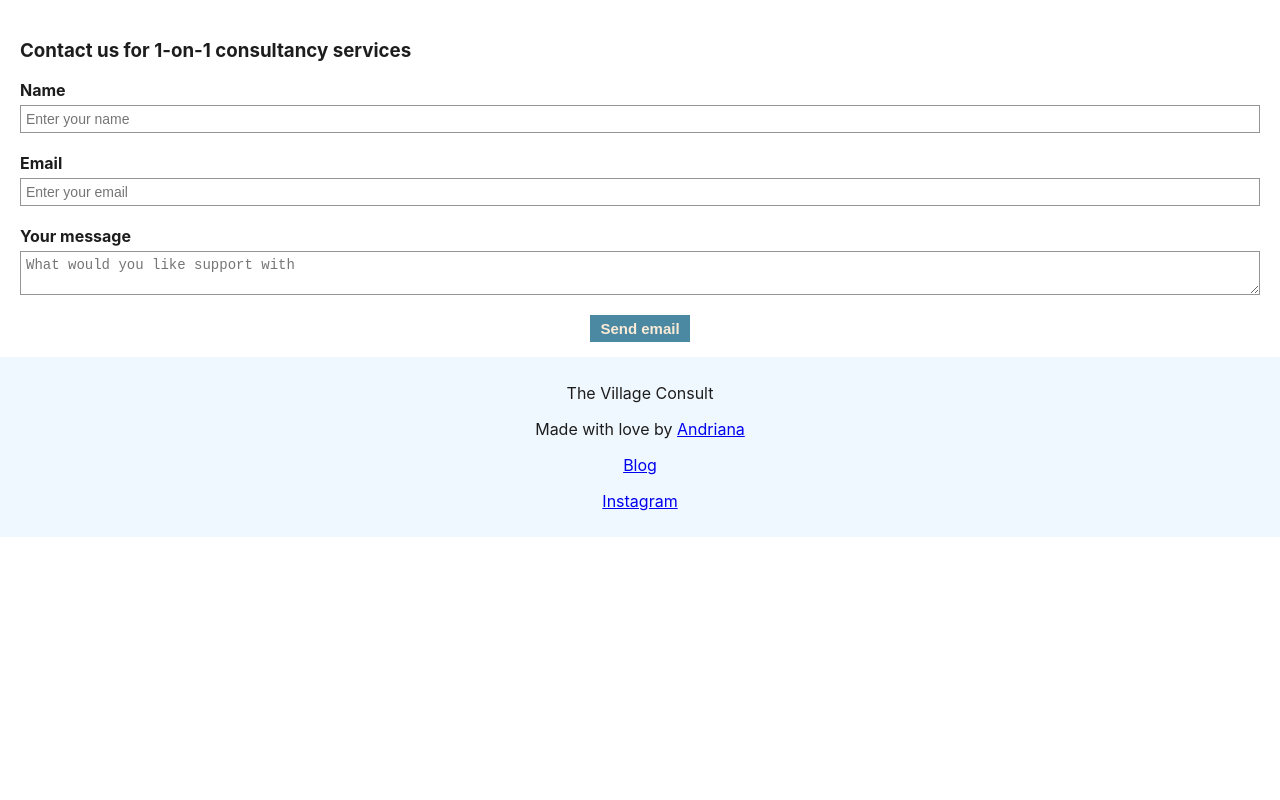
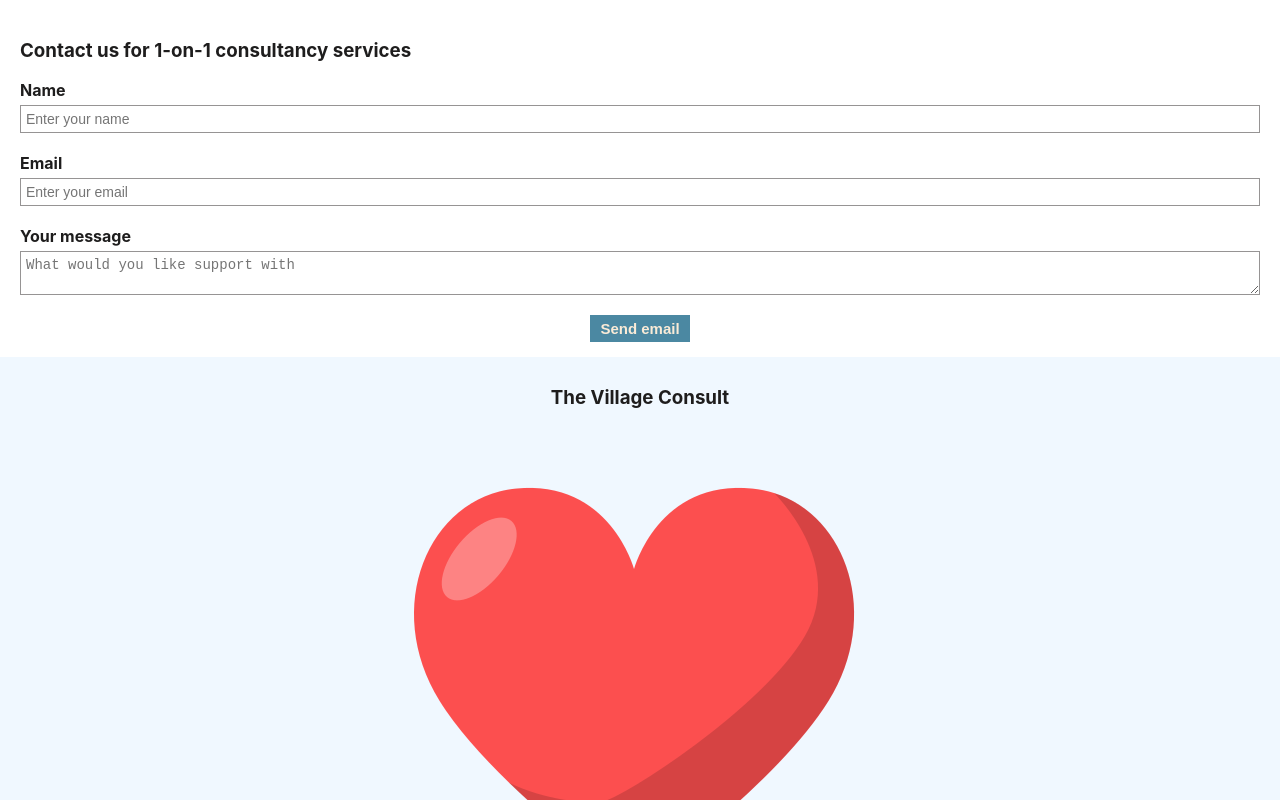
Before and after one commit to AndrianaOS/tvc-webpage, a React (Create React App) app: page / in a window 1280 px wide. Shown: the part 2000-2800 px from the top of the page. Before the commit the page ends 2537 px from the top, so only its background shows below. Built offline with nearby package versions, Linux system fonts and the light colour scheme.

Commit message:
Include valid links
and import icons

```diff
--- a/src/components/Footer/Footer.jsx
+++ b/src/components/Footer/Footer.jsx
@@ -1,19 +1,46 @@
-import "./footer.css"
+import "./footer.css";
+import blog from "../../images/blogging.png";
+import insta from "../../images/instagram.png";
+import love from "../../images/heart.png";
 
 export function Footer() {
   return (
     <footer>
-      <p>The Village Consult</p>
-      <p>
-        Made with love by{" "}
-        <a href="https://cv-portfolio.onrender.com/">Andriana</a>
-      </p>
-      <p>
-        <a href="https://cv-portfolio.onrender.com/">Blog</a>
-      </p>
-      <p>
-        <a href="https://cv-portfolio.onrender.com/">Instagram</a>
-      </p>
+      <h3>The Village Consult</h3>
+      <aside className="footer-info">
+        Made with{" "}
+        <span>
+          <a href="https://cv-portfolio.onrender.com/">
+            <img src={love} alt="heart" className="icons" />
+          </a>
+        </span>{" "}
+        by{" "}
+        <a
+          href="https://cv-portfolio.onrender.com/"
+          id="maker"
+          className="links"
+        >
+          Andriana
+        </a>
+      </aside>
+      <aside className="footer-info">
+        <a href="https://tvc312.wordpress.com/">
+          <img src={blog} alt="blog" className="icons" />
+        </a>{" "}
+        Visit our
+        <a href="https://tvc312.wordpress.com/" className="links">
+          Blog
+        </a>
+      </aside>
+      <aside className="footer-info">
+        <a href="https://www.instagram.com/_tvc312/">
+          <img src={insta} alt="instagram" className="icons" />
+        </a>
+        Join us on{" "}
+        <a href="https://www.instagram.com/_tvc312/" className="links">
+          Instagram
+        </a>
+      </aside>
     </footer>
   );
 }
```
